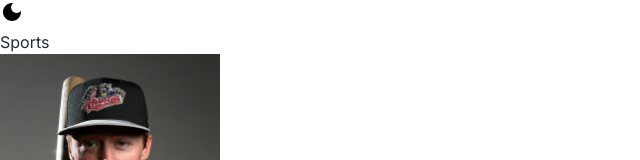
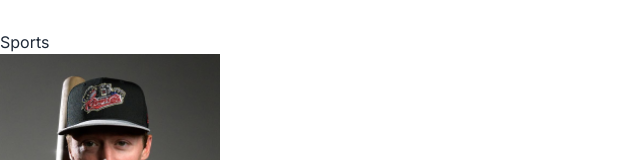
Before and after one commit to MaorBemdoo/Hexleap-Frontend-Assigment, a Next.js app: page / in a window 1280 px wide. Shown: the top 160 px of the page, without its empty margins (0-640 px from the left). Built offline with nearby package versions, Linux system fonts and the light colour scheme.

Commit message:
fix referceError localStorage not defined

```diff
--- a/src/components/Theme.tsx
+++ b/src/components/Theme.tsx
@@ -1,26 +1,39 @@
 "use client"
 
-import Image from "next/image"
-import { useState, useEffect } from "react"
+import Image from "next/image";
+import { useState, useEffect, useRef } from "react";
 
 const Theme = () => {
-
-    const [dark, setIsDark] = useState(() => {
-        const darkStorage = localStorage.getItem("dark")
-        return darkStorage ? JSON.parse(darkStorage) : localStorage.setItem("dark", "true")
-    })
+    const [dark, setIsDark] = useState(false);
+    const hasWindowRef = useRef(false);
 
     useEffect(() => {
-        localStorage.setItem("dark", JSON.stringify(dark))
-        document.getElementsByTagName("html")[0].classList.toggle("dark", dark)
-    }, [dark])
+        if (typeof window !== "undefined") {
+            hasWindowRef.current = true;
+
+            const darkStorage = localStorage.getItem("dark");
+            setIsDark(darkStorage ? JSON.parse(darkStorage) : false);
+        }
+    }, []);
+
+    useEffect(() => {
+        if (hasWindowRef.current) {
+            localStorage.setItem("dark", JSON.stringify(dark));
+            document.getElementsByTagName("html")[0].classList.toggle("dark", dark);
+        }
+    }, [dark]);
 
     return (
-        <div className="absolute right-0 top-0 size-24 grid place-items-center rounded-full translate-x-1/2 -translate-y-1/2 cursor-pointer transition-[width,height] bg-[#292b32] dark:bg-white hover:w-28 hover:h-28" onClick={() => setIsDark(!dark)}>
-                {
-                    dark ? <Image src="/moon.svg" alt="dark mode" className="translate-y-[1.3rem] translate-x-[-1.8rem]" height={30} width={30} /> : <Image src="/sun.svg" alt="light mode" className="fill-white translate-y-[1.3rem] translate-x-[-1.8rem]" height={30} width={30} />
-                }
+        <div className={`absolute right-0 top-0 size-24 grid place-items-center rounded-full translate-x-1/2 -translate-y-1/2 cursor-pointer transition-[width,height] bg-[#292b32] dark:bg-white hover:w-28 hover:h-28`} onClick={() => setIsDark(!dark)} >
+        {
+            dark ? (
+                <Image src="/moon.svg" alt="dark mode" className="translate-y-[1.3rem] translate-x-[-1.8rem]" height={30} width={30} />
+            ) : (
+                <Image src="/sun.svg" alt="light mode" className="fill-white translate-y-[1.3rem] translate-x-[-1.8rem]" height={30} width={30} />
+            )
+        }
         </div>
-    )
-}
-export default Theme
+    );
+};
+
+export default Theme;
--- a/src/components/ThemeController.tsx
+++ b/src/components/ThemeController.tsx
@@ -1,19 +1,29 @@
 "use client"
 
-import { useEffect, ReactElement, useState } from "react"
+import { useEffect, useState, useRef } from "react";
 
-const ThemeController = ({ children }: { children?: ReactElement }) => {
-
-    const darkStorage = localStorage.getItem("dark")
-    const dark = darkStorage ? JSON.parse(darkStorage) : localStorage.setItem("dark", "true")
-
+const ThemeController = ({ children }: { children?: React.ReactElement }) => {
+    const [dark, setDark] = useState(false);
+    const hasWindowRef = useRef(false);
 
     useEffect(() => {
-        document.getElementsByTagName("html")[0].classList.toggle("dark", dark)
-    }, [dark])
+        if (typeof window !== 'undefined') {
+            hasWindowRef.current = true;
+
+            const darkStorage = localStorage.getItem("dark");
+            setDark(darkStorage ? JSON.parse(darkStorage) : true);
+        }
+    }, []);
+
+    useEffect(() => {
+        if (hasWindowRef.current) {
+            document.getElementsByTagName("html")[0].classList.toggle("dark", dark);
+        }
+    }, [dark]);
 
     return (
         <>{children}</>
-    )
-}
-export default ThemeController
+    );
+};
+
+export default ThemeController;
```
